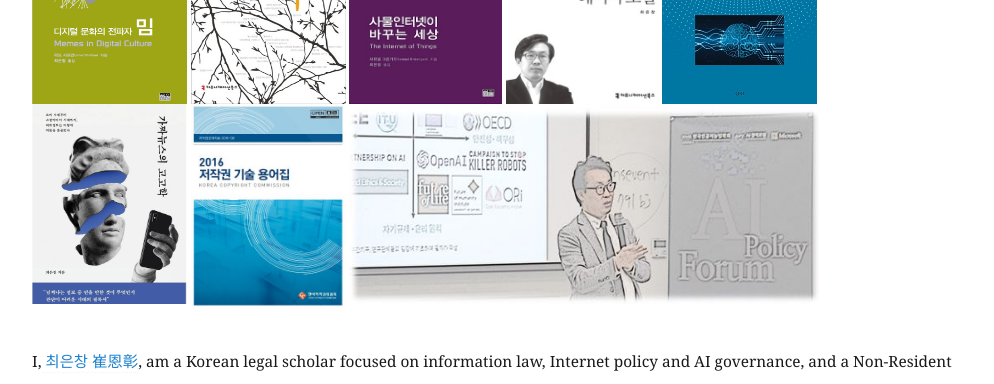
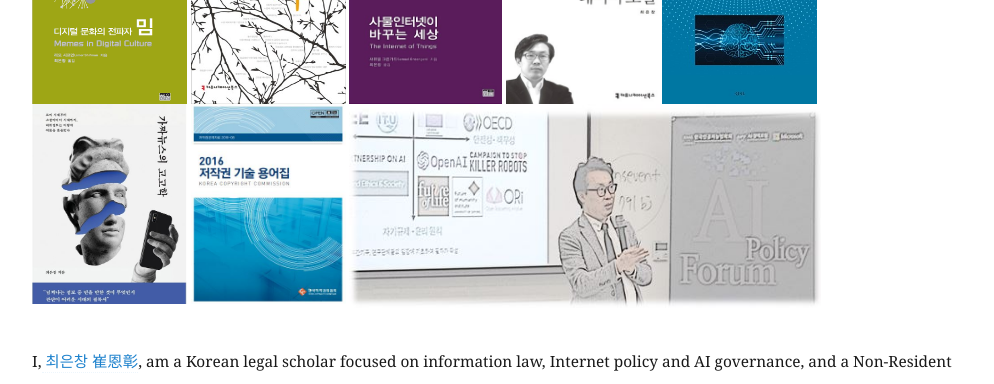
Before and after one commit to eunchangchoi/eunchangchoi.github.io, a Jekyll site: the page built from index.md, in a window 1280 px wide. Shown: the part 272-656 px from the top of the page, without its empty margins (68-1062 px from the left). Built offline with Jekyll 4.4.1, drawn with Linux system fonts in a browser that asks for light colours.

Commit message:
Update index.md

```diff
--- a/index.md
+++ b/index.md
@@ -16,8 +16,8 @@
  <a href="http://www.kyobobook.co.kr/product/detailViewKor.laf?ejkGb=KOR&mallGb=KOR&barcode=9788946062726&orderClick=LAH&Kc="><img style="vertical-align:top;height:200px;width:153px;" src="images/book3.jpg"></a>
  <a href="http://www.kyobobook.co.kr/product/detailViewKor.laf?barcode=9791130437002&orderClick=357"><img style="vertical-align:top;height:200px;width:152px;" src="images/book4.jpg"></a> <a href="http://www.kyobobook.co.kr/product/detailViewKor.laf?ejkGb=KOR&mallGb=KOR&barcode=9788964361436&orderClick=LAH&Kc="><img style="vertical-align:top;height:200px;width:155px;" src="images/book5.jpg"> </a>
   <a href="http://www.kyobobook.co.kr/product/detailViewKor.laf?mallGb=KOR&ejkGb=KOR&linkClass=17090303&barcode=9788962623222"><img style="vertical-align:top;height:200px;width:155px;" src="images/book6.png"></a>
-  <a href="http://view.copyright.or.kr:8080/SynapDocViewServer/viewer/doc.html?key=000000006ba186290172c9470e3d36b4&contextPath=/SynapDocViewServer"><img style="vertical-align:top;height:204px;width:155px;" src="images/book7.png"></a>
-  <img style="vertical-align:top;height:200px;width:470px;" src="images/book8.jpg">
+  <a href="http://view.copyright.or.kr:8080/SynapDocViewServer/viewer/doc.html?key=000000006ba186290172c9470e3d36b4&contextPath=/SynapDocViewServer"><img style="vertical-align:top;height:200px;width:155px;" src="images/book7.png"></a>
+  <img style="vertical-align:top;height:204px;width:472px;" src="images/book8.jpg">
  <br>
  <br>
 <p style="font-size:1.1em">I,<a href="https://igf2019.sched.com/eunchangchoi"> 최은창 崔恩彰</a>,
```
